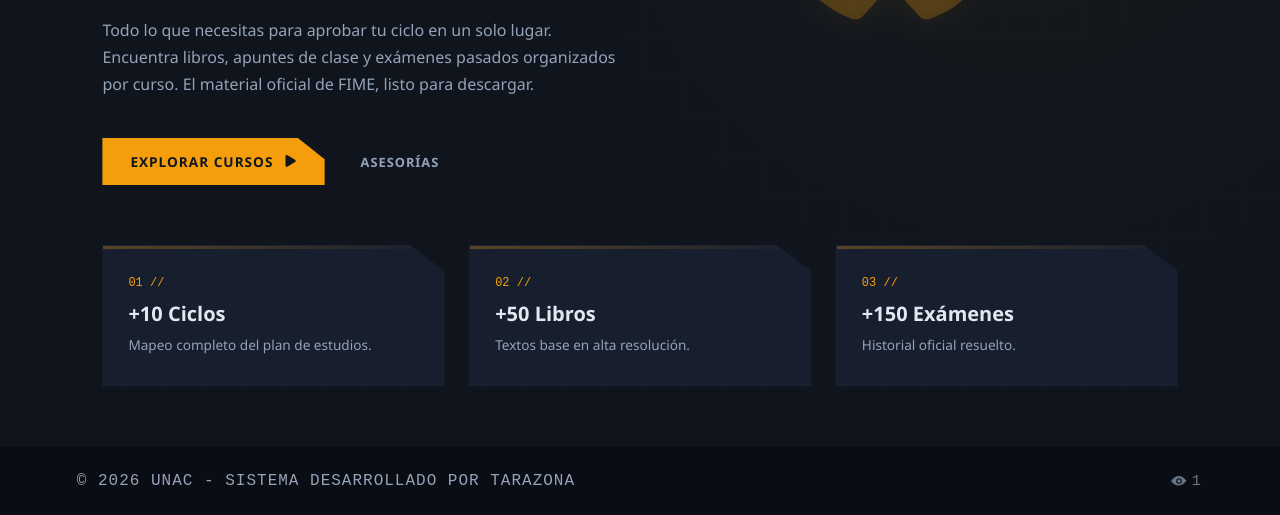
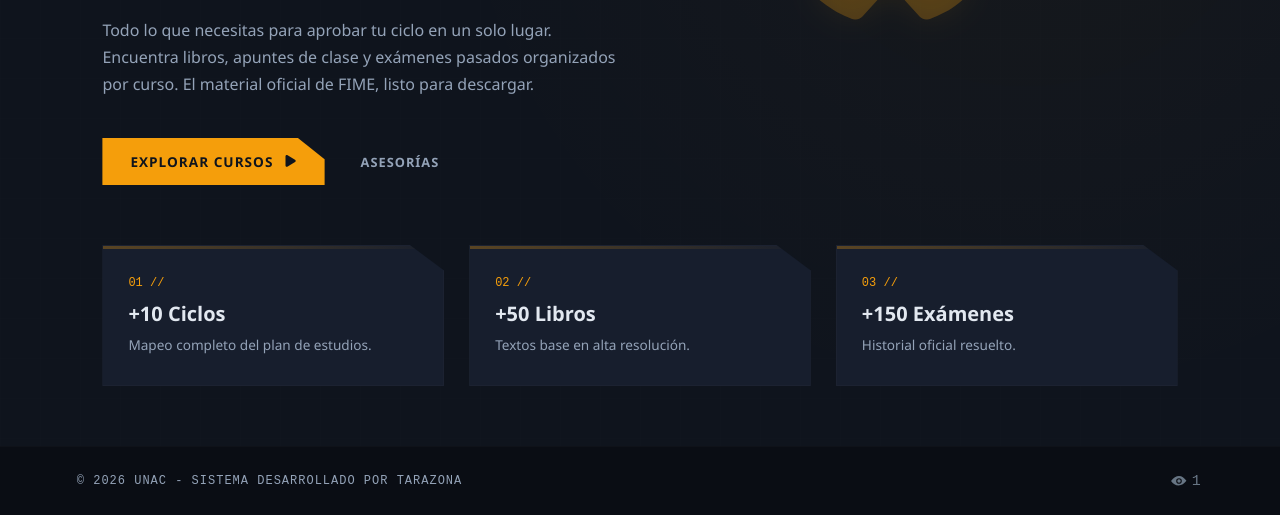
Before and after one commit to BIBLIOFIME/unac, a plain HTML site: page index.html in a window 1280 px wide. Shown: the part 442-957 px from the top of the page. Drawn offline with Linux system fonts and the light colour scheme; no server answers.

Commit message:
Update styles.css

```diff
--- a/styles.css
+++ b/styles.css
@@ -316,7 +316,7 @@ body {
 }
 
 /* ==========================================================================
-   5. TARJETAS CON CORTE MECÁNICO (CHAF LÁN)
+   5. TARJETAS CON CORTE MECÁNICO (CHAFLÁN)
    ========================================================================== */
 .mechanical-cards-container {
     display: grid;
@@ -385,7 +385,7 @@ body {
     justify-content: space-between;
     align-items: center;
     font-family: var(--font-stack);
-    font-size: 0.7 seam;
+    font-size: 0.75rem;
     color: rgba(255,255,255,0.2);
     background-color: #0a0d14;
 }
```
